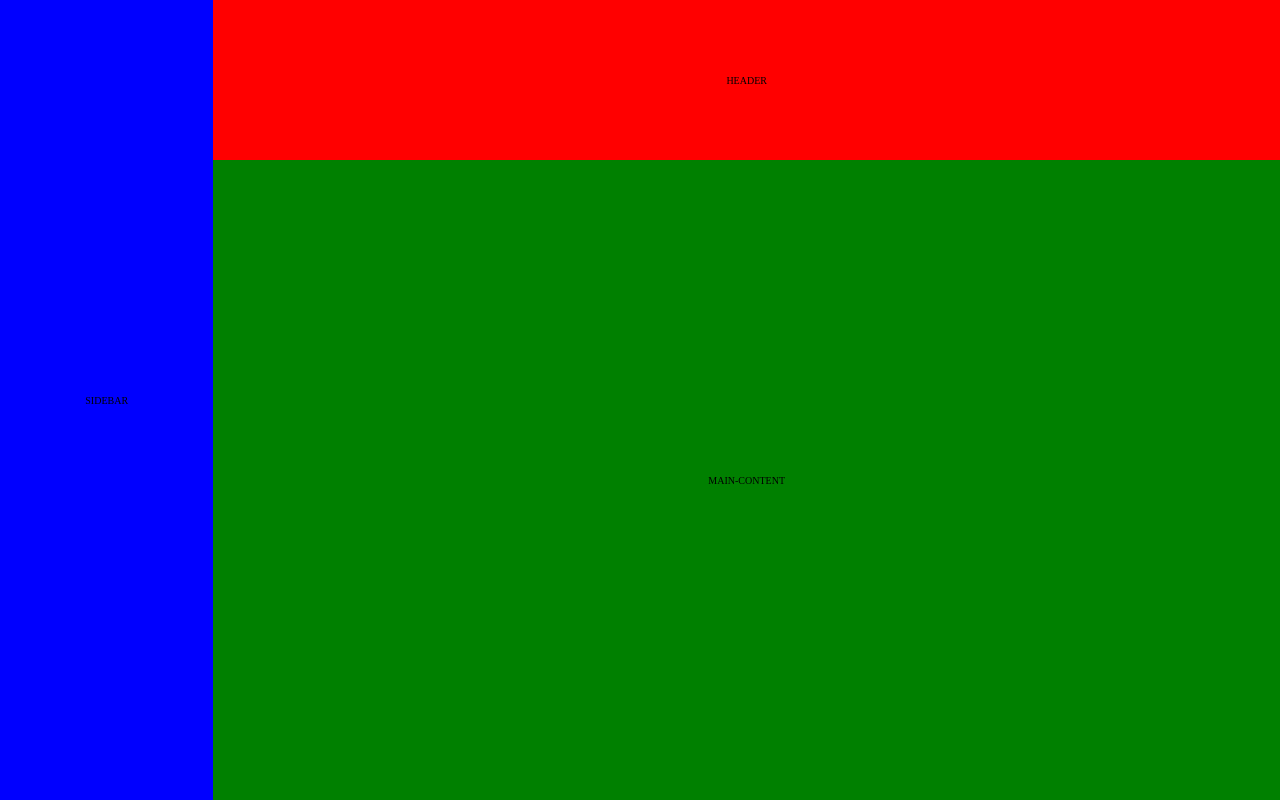
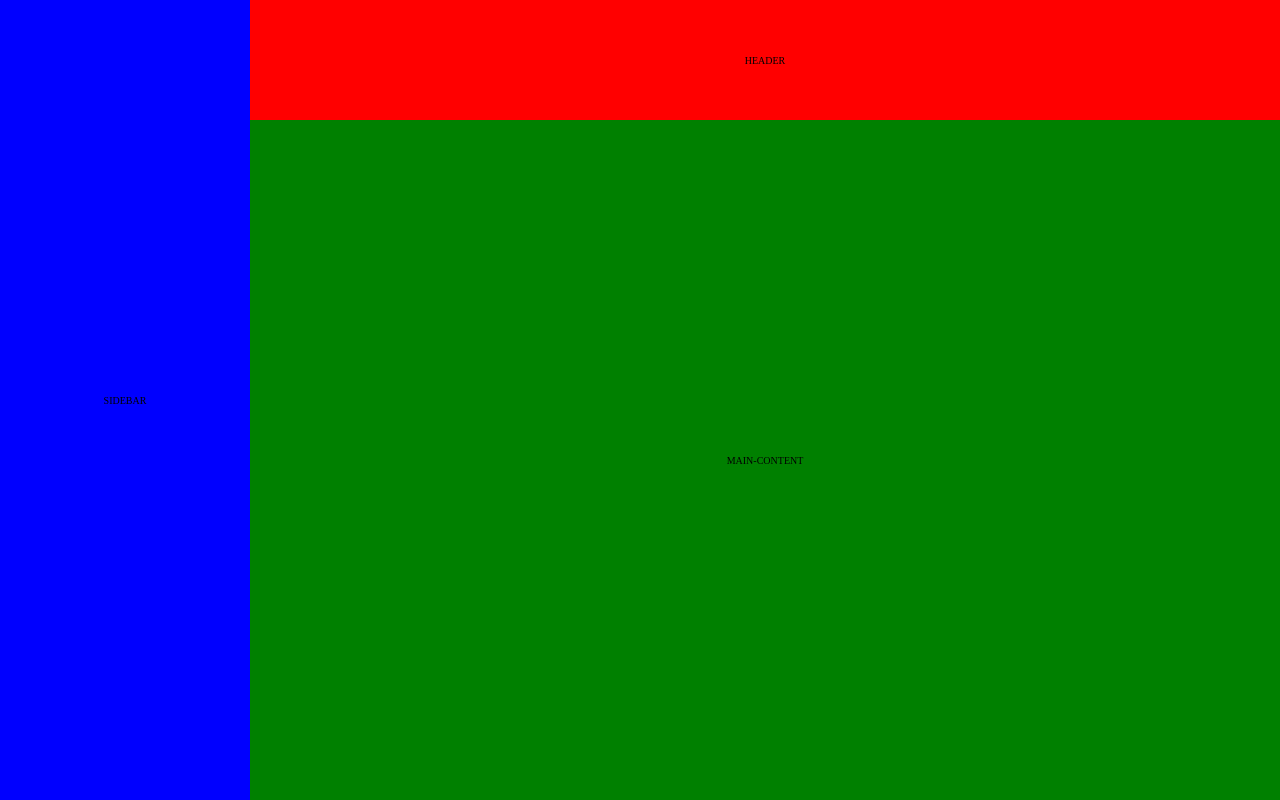
Before and after one commit to Youngmook-Lim/odin-admin-dashboard, a plain HTML site: page index.html in a window 1280 px wide. Drawn offline with Linux system fonts and the light colour scheme.

Commit message:
Change CSS grid columns and rows of container grid to fixed length and auto

```diff
--- a/style.css
+++ b/style.css
@@ -11,8 +11,8 @@ html {
 .container {
   height: 100vh;
   display: grid;
-  grid-template-columns: 1fr 5fr;
-  grid-template-rows: 1fr 4fr;
+  grid-template-columns: 25rem auto;
+  grid-template-rows: 12rem auto;
 }
 
 .header {
```
